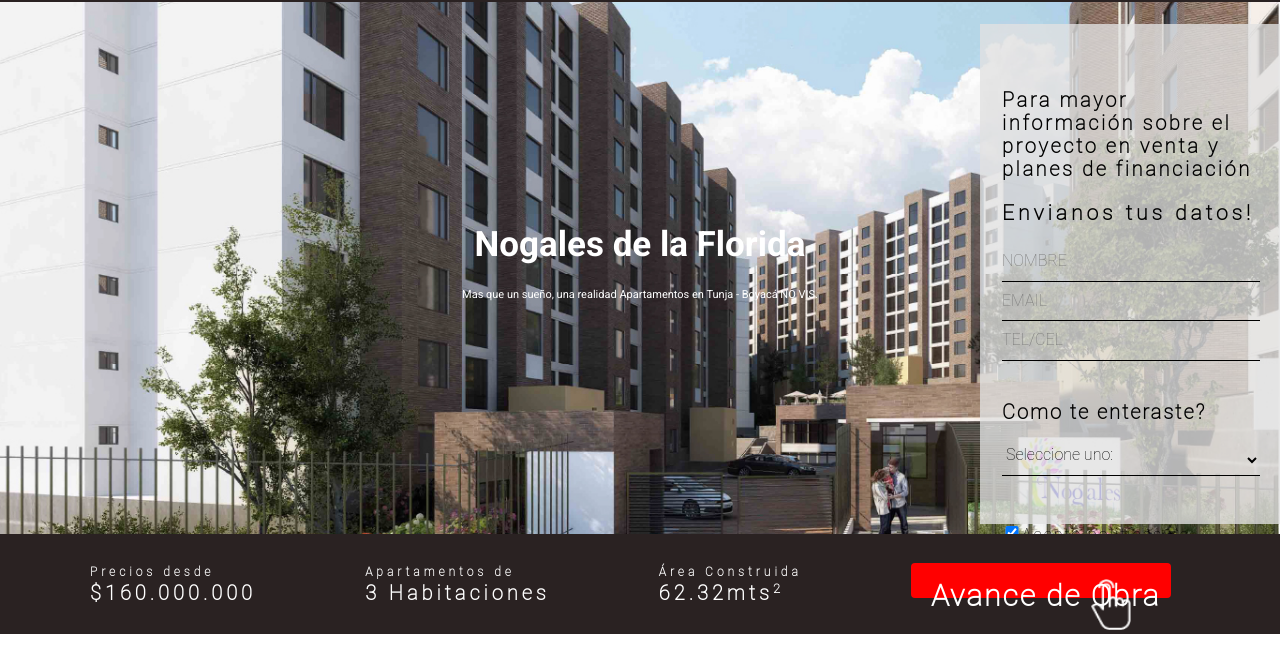
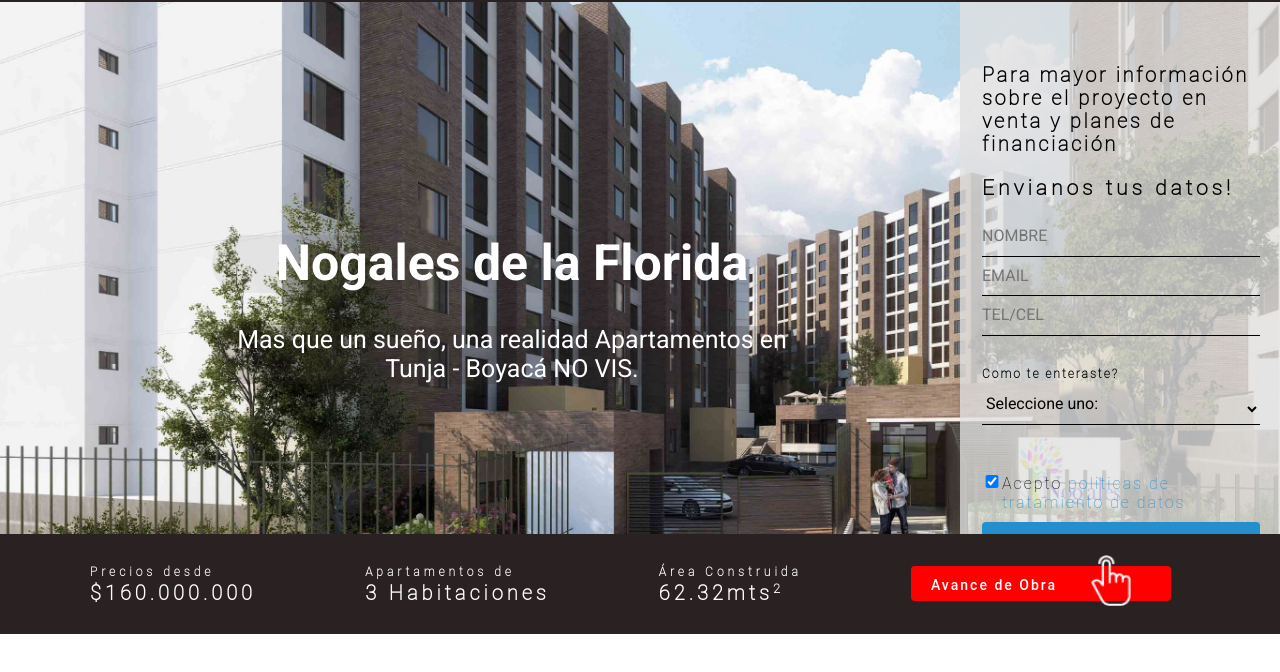
Before and after one commit to juanko6/Web-Estatica-Constructora, a plain HTML site: page nuevo.html in a window 1280 px wide. Shown: the part 86-758 px from the top of the page. Drawn offline with Linux system fonts and the light colour scheme; files whose address does not match are found by name.

Commit message:
cambios
se agregaron cambios en el formulario y se aprobo la iniciativa slider de imagenes

```diff
--- a/css/style.css
+++ b/css/style.css
@@ -1,10 +1,13 @@
+@import url('https://fonts.googleapis.com/css2?family=Roboto:ital,wght@0,100;0,300;0,400;0,500;0,700;0,900;1,100;1,300;1,400;1,500;1,700;1,900&display=swap');
 * {
     box-sizing: border-box;
+
 }
 
 a {
     display: inline-block;
     text-decoration: none;
+
 }
 
 h1 {
@@ -107,38 +110,29 @@ header .container .hamb {
 #inicio .bloque-inicio {
     position: absolute;
     top: 40%;
-    left: 50%;
-    width: 400px;
+    left: 40%;
+    width: 600px;
     text-align: center;
-    margin-left: -200px;
+    margin-left: -300px;
 }
 
 #inicio .bloque-inicio h1 {
     color: white;
-    font-size: 35px;
+    font-size: 50px;
+    width: 100%;
+    background-color: #2a22220e;
+    border-radius: 100px;
 
 }
 
 #inicio .bloque-inicio p {
-    color: white;
-    font-size: 11px;
+    color: #ffffff;
+    font-size: 25px;
+    width: 100%;
+    background-color: #2a222233;
+    border-radius: 100px;
 }
 
-.formulario {
-    padding-left: 22px;
-    padding-top: 45px;
-    padding-right: 20px;
-    position: absolute;
-    left: 100%;
-    top: 50%;
-    transform: translate(-100%, -50%);
-    width: 300px;
-    height: 500px;
-    background-color: #e2e2e2c8;
-    vertical-align: middle;
-}
-
-/*----------------------------- tipografia---------*/
 .formulario
 {
     padding-left: 22px;
@@ -148,11 +142,10 @@ header .container .hamb {
     left: 100%;
     top: 50%;
     transform: translate(-100%, -50%);
-    width: 300px;
-    height: 500px;
+    width: 25%;
+    height:550px;
     background-color: #e2e2e2c8;
     vertical-align: middle;
-    font-family: roboto thin;
 }
 .tituloformulario {
     color: #000000;
@@ -163,7 +156,7 @@ header .container .hamb {
 
 .tituloenvianos {
     color: #000000;
-    font-family: Roboto Thin;
+    font-family: 'Roboto Thin';
     font-size: 21px;
     letter-spacing: 4px;
 }
@@ -181,10 +174,16 @@ header .container .hamb {
 .letraenviar {
     letter-spacing: 3px;
 }
+.textoazul
+{
+ color: #258ecc;
+}
 
-.letraenteraste {
+.letraenteraste
+{
     color: #000000;
-    font-family: Roboto Thin;
+    font-family: "Roboto Thin";
+    font-size: 12px;
     letter-spacing: 2px;
     padding-top: 20px;
 }
@@ -239,6 +238,11 @@ header .container .hamb {
     margin-top: -45px;
 }
 
+#nosotros .bloque-servicio
+{
+    border: 1px solid gray;
+
+}
 .boton2.boton-rojoavance {
     color: white;
     background-color: red;
@@ -248,6 +252,10 @@ header .container .hamb {
     font-weight: bold;
     border-radius: 4px;
     padding-left: 20px;
+}
+#contactenos
+{
+    position: relative;
 }
 
 #contactenos form
@@ -262,3 +270,77 @@ header .container .hamb {
     margin-bottom: 15px;
 
 }
+#contactenos form .form-block .form-control
+{
+    display:block;
+    height: 40px;
+    font-size:16px;
+    border: 1px solid gray;
+    width: 100%;
+    padding: 5px 10px;
+
+}
+#contactenos form .form-block textarea
+{
+    display:block;
+    height: 100px;
+    font-size:16px;
+    border: 1px solid gray;
+    width: 100%;
+    padding: 5px 10px;
+
+}
+#contactenos form .form-block.bloque-ultimo
+{
+    margin-bottom: 0;
+
+}
+#contactenos iframe
+{
+    position: absolute;
+    top: 0;
+    left: 0;
+    width: 100%;
+    height: 100%;
+    filter: grayscale(1);
+}
+.robotobold
+{
+    font-family: Roboto Medium;
+    font-size: 14px;
+}
+
+
+.boton
+{
+    text-align: center;
+    text-decoration: none;
+    padding: 11px 20px;
+    border: none;
+    vertical-align: middle;
+
+
+}
+
+.boton.boton-azul
+{
+    color: white;
+    background-color: #258ecc;
+    width: 260px;
+    height: 35px;
+    font-size: 12px;
+    font-weight: bold;
+    border-radius: 4px;
+    text-align: center;
+    width: 100%;
+
+}
+
+.boton.boton-azul:hover
+{
+    background-color: #2a2222;
+}
+.letraenviar
+{
+    letter-spacing: 3px;
+}
--- a/nuevo.html
+++ b/nuevo.html
@@ -8,19 +8,13 @@
         <meta name="viewport" content="width=device-width, initial-scale=1.0" />
         <link rel="shortcut icon" href="img/favicon.png" />
         <link rel="stylesheet" href="css/normalize.css" />
-
-
         <link rel="stylesheet" href="css/style.css" />
         <script src="https://kit.fontawesome.com/0070743294.js" crossorigin="anonymous"></script>
-
         <link rel="preconnect" href="https://fonts.gstatic.com" crossorigin>
-        <script src="https://kit.fontawesome.com/0070743294.js" crossorigin="anonymous"></script>
-        <link href="https://fonts.googleapis.com/css2?family=Roboto:ital,wght@0,100;0,400;0,500;0,900;1,100&display=swap"
-        rel="stylesheet">
-
-        <link rel="preconnect" href="https://fonts.googleapis.com">
-<link rel="preconnect" href="https://fonts.gstatic.com" crossorigin>
-<link href="https://fonts.googleapis.com/css2?family=Roboto:ital,wght@0,100;0,400;0,500;0,700;0,900;1,100;1,500&display=swap" rel="stylesheet">
+        <link href="https://fonts.googleapis.com/css2?family=Roboto:ital,wght@0,100;0,300;0,400;0,500;0,700;0,900;1,100;1,300;1,400;1,500;1,700;1,900&display=swap" rel="stylesheet">
+        <style>
+            @import url('https://fonts.googleapis.com/css2?family=Roboto:ital,wght@0,100;0,300;0,400;0,500;0,700;0,900;1,100;1,300;1,400;1,500;1,700;1,900&display=swap');
+            </style>
     </head>
 
 <body>
@@ -103,7 +97,6 @@
         </section>
 
 
-
     </main>
 </body>
 </html>
--- a/style.css
+++ b/style.css
@@ -166,15 +166,13 @@ select
     vertical-align: middle;
 }
 
-.tituloformulario
+.tituloenvianos
 {
     color: #000000;
     font-family: "Roboto Thin";
-    font-size: 14px;
-    letter-spacing: 2pt;
-
+    font-size: 21px;
+    letter-spacing: 4px;
 }
-
 .tituloenvianos
 {
     color: #000000;
@@ -197,6 +195,7 @@ select
 .letraenviar
 {
     letter-spacing: 3px;
+    text-align: center;
 }
 
 .textoazul
@@ -575,7 +574,7 @@ footer ul
 #inicio .bloque-inicio h1
 {
     color: white;
-    font-size: 35px;
+    font-size: 60px;
 
 }
 
```
